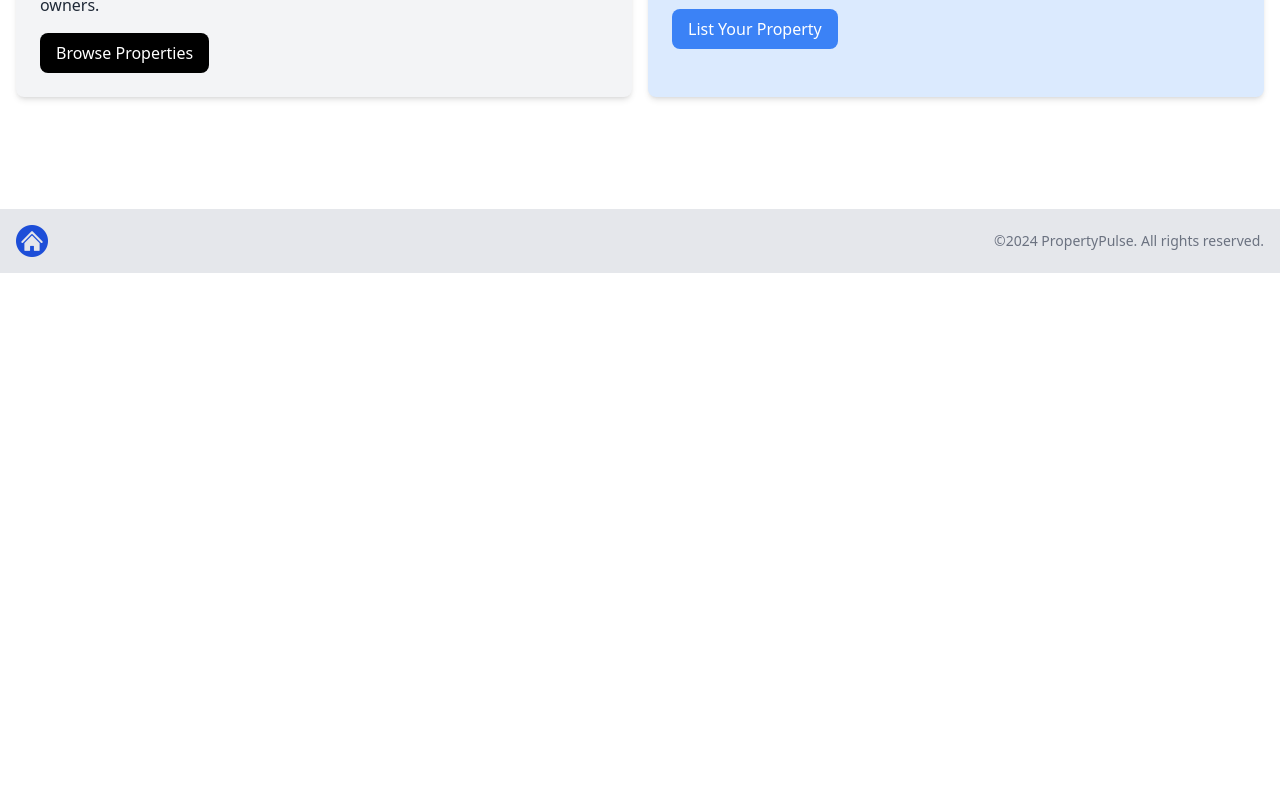
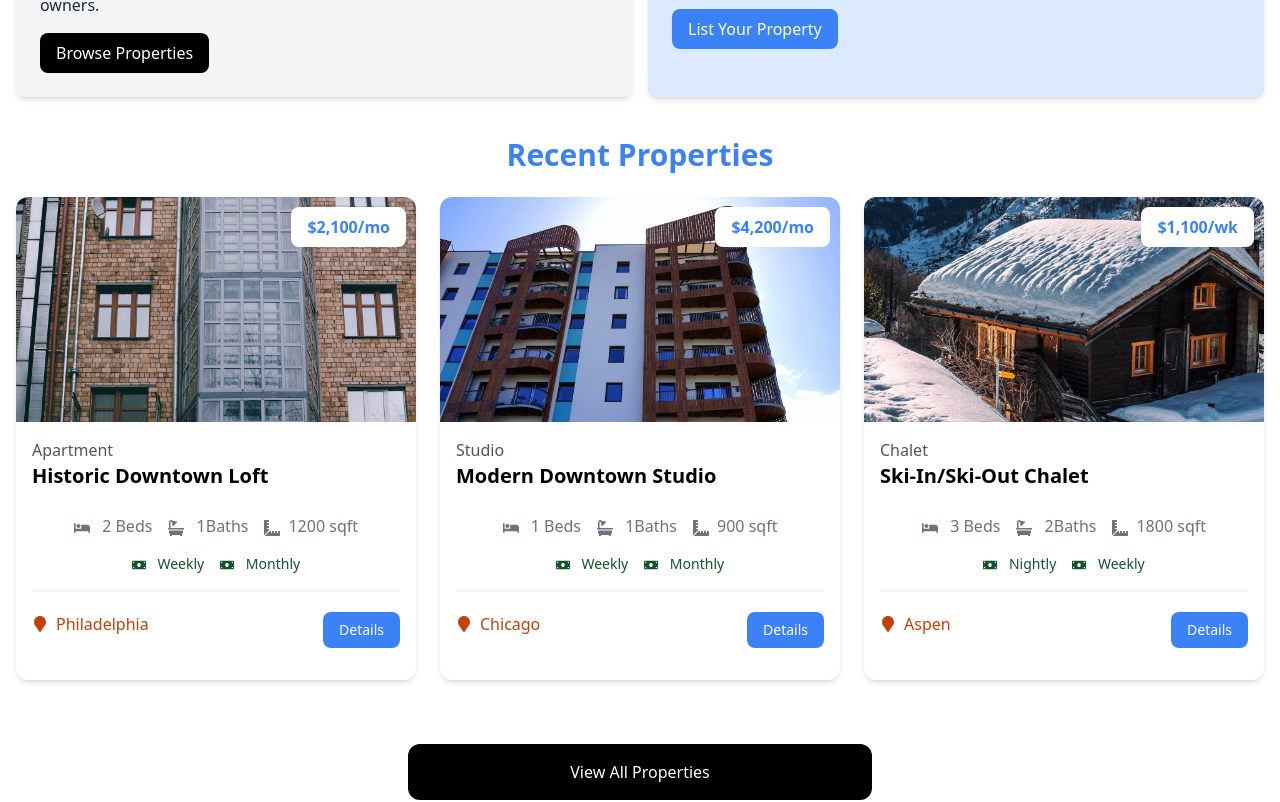
Before and after one commit to Epiq122/property-next, a Next.js app: page / in a window 1280 px wide. Shown: the part 540-1342 px from the top of the page. Before the commit the page ends 813 px from the top, so only its background shows below. Built offline with nearby package versions, Linux system fonts and the light colour scheme.

Commit message:
Add HomeProperties component and update PropertyCard component

```diff
--- a/app/page.jsx
+++ b/app/page.jsx
@@ -1,11 +1,13 @@
 import InfoBoxes from '../components/InfoBoxes';
 import Hero from '../components/Hero';
+import HomeProperties from '@/components/HomeProperties';
 
 const HomePage = () => {
   return (
     <>
       <Hero />
       <InfoBoxes />
+      <HomeProperties />
     </>
   );
 };
--- a/app/properties/page.jsx
+++ b/app/properties/page.jsx
@@ -2,12 +2,12 @@
 import PropertyCard from '@/components/PropertyCard';
 const PropertiesPage = () => {
   return (
-    <section class='px-4 py-6'>
-      <div class='container-xl lg:container m-auto px-4 py-6'>
+    <section className='px-4 py-6'>
+      <div className='container-xl lg:container m-auto px-4 py-6'>
         {properties.length === 0 ? (
           <p>No properties found</p>
         ) : (
-          <div class='grid grid-cols-1 md:grid-cols-3 gap-6'>
+          <div className='grid grid-cols-1 md:grid-cols-3 gap-6'>
             {properties.map((property) => (
               <PropertyCard key={property._id} property={property} />
             ))}
--- /dev/null
+++ b/components/HomeProperties.jsx
@@ -0,0 +1,39 @@
+import Link from 'next/link';
+import properties from '@/properties.json';
+import PropertyCard from '@/components/PropertyCard';
+
+const HomeProperties = () => {
+  const recentProperties = properties
+    .sort(() => Math.random() - 0.5)
+    .slice(0, 3);
+  return (
+    <>
+      <section className='px-4 py-6'>
+        <div className='container-xl lg:container m-auto'>
+          <h2 className='text-3xl font-bold text-blue-500 mb-6 text-center'>
+            Recent Properties
+          </h2>
+          <div className='grid grid-cols-1 md:grid-cols-3 gap-6'>
+            {recentProperties === 9 ? (
+              <p>No properties found</p>
+            ) : (
+              recentProperties.map((property) => (
+                <PropertyCard key={property._id} property={property} />
+              ))
+            )}
+          </div>
+        </div>
+      </section>
+
+      <section className='m-auto max-w-lg my-10 px-6'>
+        <Link
+          href='/properties'
+          class='block bg-black text-white text-center py-4 px-6 rounded-xl hover:bg-gray-700'
+        >
+          View All Properties
+        </Link>
+      </section>
+    </>
+  );
+};
+export default HomeProperties;
--- a/components/PropertyCard.jsx
+++ b/components/PropertyCard.jsx
@@ -1,57 +1,89 @@
-const PropertyCard = () => {
+import Image from 'next/image';
+import Link from 'next/link';
+import {
+  FaBed,
+  FaBath,
+  FaRulerCombined,
+  FaMoneyBill,
+  FaMapMarker,
+} from 'react-icons/fa';
+const PropertyCard = ({ property }) => {
+  const getRateDisplay = () => {
+    const { rates } = property;
+    if (rates.monthly) {
+      return `$${rates.monthly.toLocaleString()}/mo`;
+    } else if (rates.weekly) {
+      return `$${rates.weekly.toLocaleString()}/wk`;
+    } else if (rates.nightly) {
+      return `$${rates.nightly.toLocaleString()}/night`;
+    }
+  };
   return (
-    <div class='rounded-xl shadow-md relative'>
-      <img
-        src='images/properties/a1.jpg'
+    <div className='rounded-xl shadow-md relative'>
+      <Image
+        src={`/images/properties/${property.images[0]}`}
+        sizes='100vw'
+        width={0}
+        height={0}
         alt=''
-        class='w-full h-auto rounded-t-xl'
+        className='w-full h-auto rounded-t-xl'
       />
-      <div class='p-4'>
-        <div class='text-left md:text-center lg:text-left mb-6'>
-          <div class='text-gray-600'>Apartment</div>
-          <h3 class='text-xl font-bold'>Boston Commons Retreat</h3>
+      <div className='p-4'>
+        <div className='text-left md:text-center lg:text-left mb-6'>
+          <div className='text-gray-600'>{property.type}</div>
+          <h3 className='text-xl font-bold'>{property.name}</h3>
         </div>
-        <h3 class='absolute top-[10px] right-[10px] bg-white px-4 py-2 rounded-lg text-blue-500 font-bold text-right md:text-center lg:text-right'>
-          $4,200/mo
+        <h3 className='absolute top-[10px] right-[10px] bg-white px-4 py-2 rounded-lg text-blue-500 font-bold text-right md:text-center lg:text-right'>
+          {getRateDisplay()}
         </h3>
 
-        <div class='flex justify-center gap-4 text-gray-500 mb-4'>
+        <div className='flex justify-center gap-4 text-gray-500 mb-4'>
           <p>
-            <i class='fa-solid fa-bed'></i> 3
-            <span class='md:hidden lg:inline'>Beds</span>
+            <FaBed className='inline mr-2' /> {property.beds}{' '}
+            <span className='md:hidden lg:inline'>Beds</span>
           </p>
           <p>
-            <i class='fa-solid fa-bath'></i> 2
-            <span class='md:hidden lg:inline'>Baths</span>
+            <FaBath className='inline mr-2' /> {property.baths}
+            <span className='md:hidden lg:inline'>Baths</span>
           </p>
           <p>
-            <i class='fa-solid fa-ruler-combined'></i>
-            1,500 <span class='md:hidden lg:inline'>sqft</span>
+            <FaRulerCombined className='inline mr-2' />
+            {property.square_feet}{' '}
+            <span className='md:hidden lg:inline'>sqft</span>
           </p>
         </div>
 
-        <div class='flex justify-center gap-4 text-green-900 text-sm mb-4'>
-          <p>
-            <i class='fa-solid fa-money-bill'></i> Weekly
-          </p>
-          <p>
-            <i class='fa-solid fa-money-bill'></i> Monthly
-          </p>
+        <div className='flex justify-center gap-4 text-green-900 text-sm mb-4'>
+          {property.rates.nightly && (
+            <p>
+              <FaMoneyBill className='inline mr-2' /> Nightly
+            </p>
+          )}
+          {property.rates.weekly && (
+            <p>
+              <FaMoneyBill className='inline mr-2' /> Weekly
+            </p>
+          )}
+          {property.rates.monthly && (
+            <p>
+              <FaMoneyBill className='inline mr-2' /> Monthly
+            </p>
+          )}
         </div>
 
-        <div class='border border-gray-100 mb-5'></div>
+        <div className='border border-gray-100 mb-5'></div>
 
-        <div class='flex flex-col lg:flex-row justify-between mb-4'>
-          <div class='flex align-middle gap-2 mb-4 lg:mb-0'>
-            <i class='fa-solid fa-location-dot text-lg text-orange-700'></i>
-            <span class='text-orange-700'> Boston MA </span>
+        <div className='flex flex-col lg:flex-row justify-between mb-4'>
+          <div className='flex align-middle gap-2 mb-4 lg:mb-0'>
+            <FaMapMarker className='text-orange-700 mt-1' />
+            <span className='text-orange-700'> {property.location.city} </span>
           </div>
-          <a
-            href='property.html'
-            class='h-[36px] bg-blue-500 hover:bg-blue-600 text-white px-4 py-2 rounded-lg text-center text-sm'
+          <Link
+            href={`/properties/${property._id}`}
+            className='h-[36px] bg-blue-500 hover:bg-blue-600 text-white px-4 py-2 rounded-lg text-center text-sm'
           >
             Details
-          </a>
+          </Link>
         </div>
       </div>
     </div>
```
